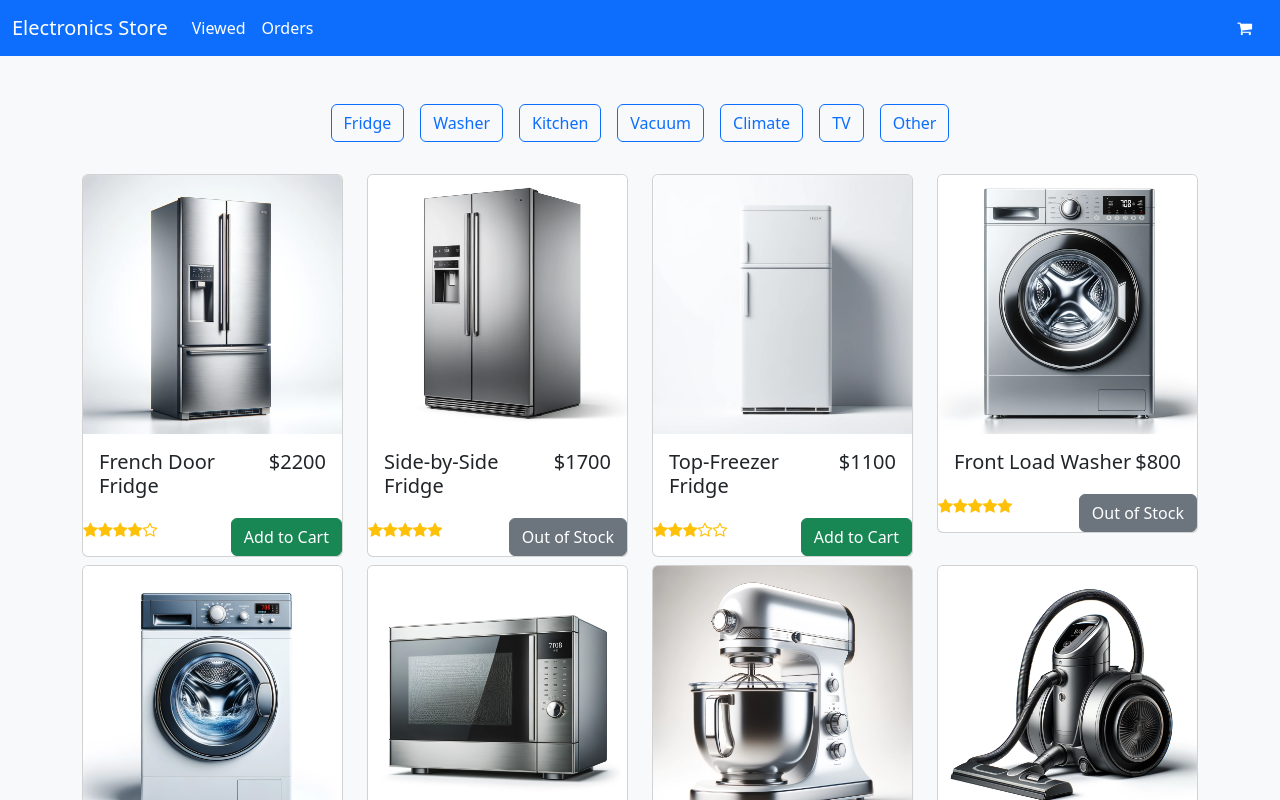
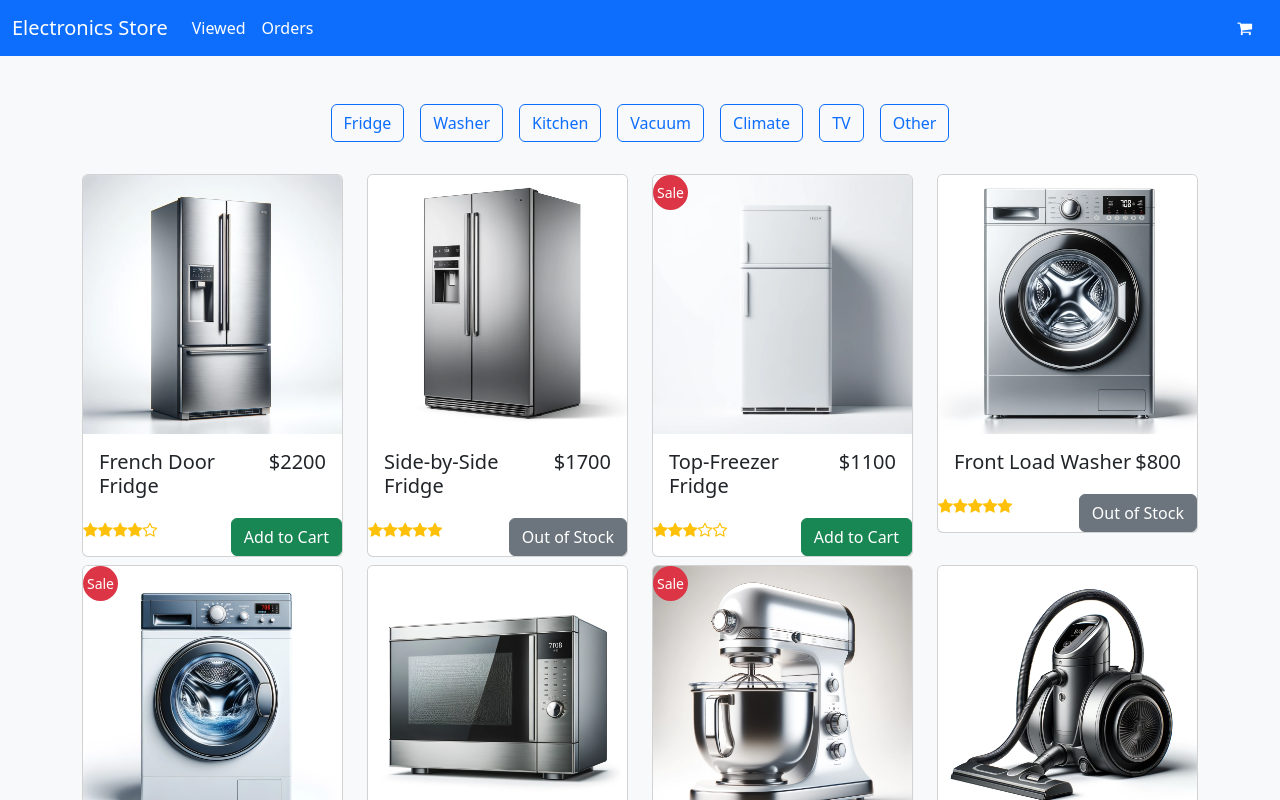
Before and after one commit to chie-hira/my-first-angular, an Angular app: page /home in a window 1280 px wide. Shown: the top 800 px of the page. Built offline with nearby package versions, Linux system fonts and the light colour scheme.

Commit message:
セール品表示

```diff
--- a/src/app/components/product-card/product-card.component.html
+++ b/src/app/components/product-card/product-card.component.html
@@ -1,6 +1,9 @@
 <!-- product -->
 <div class="card">
   <!-- プロパティバインディングする -->
+  <div *ngIf="product.isSale" class="bg-danger rounded-circle d-flex align-items-center justify-content-center shadow-1-strong" style="width: 35px; height: 35px; position: absolute; left: 0;">
+    <p class="text-white mb-0 small">Sale</p>
+  </div>
   <img [src]="product.imageUrl" class="card-img-top" [alt]="product.productName" />
   <div class="card-body pb-1">
     <div class="d-flex justify-content-between mb-3">
```
